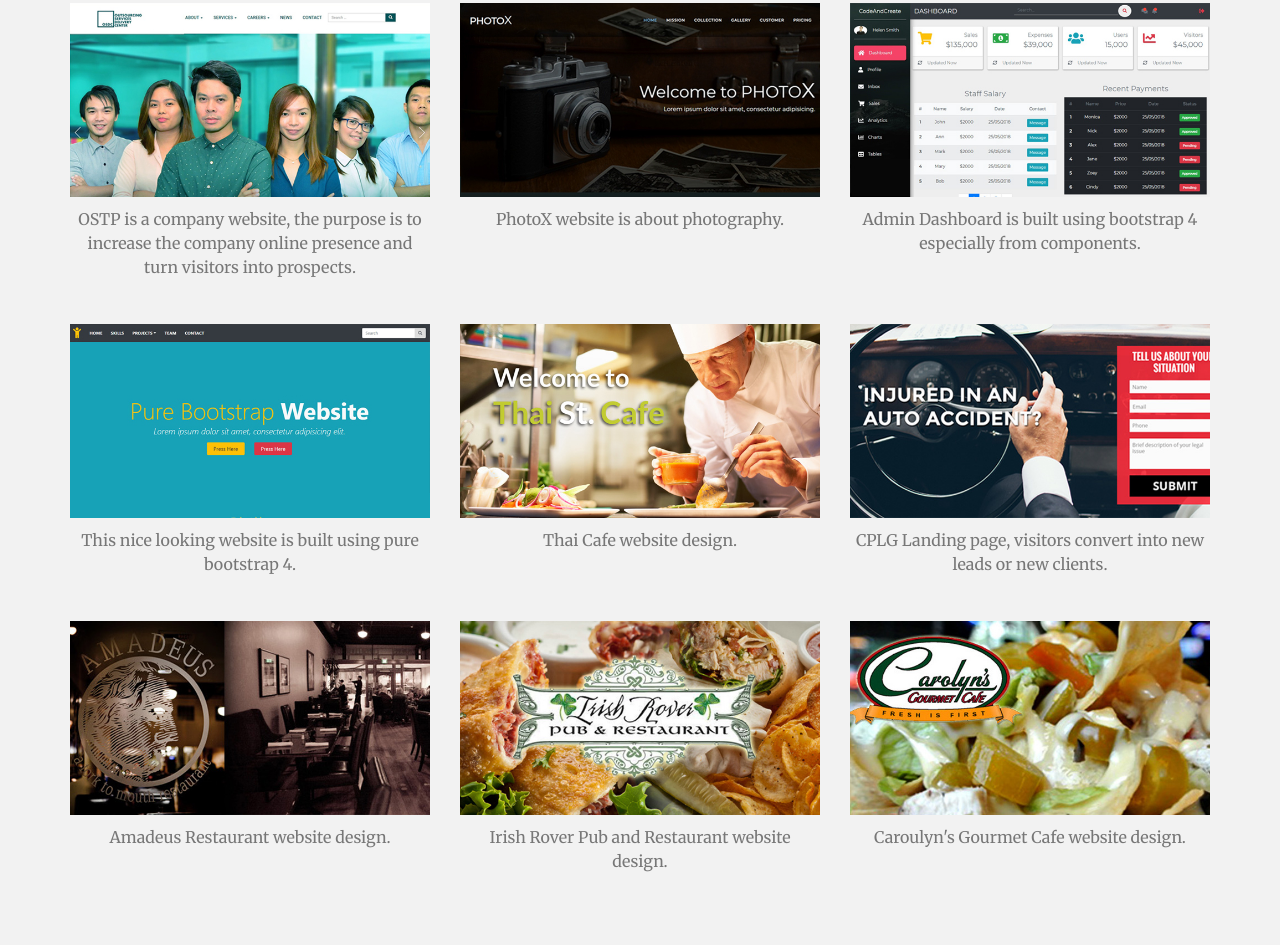
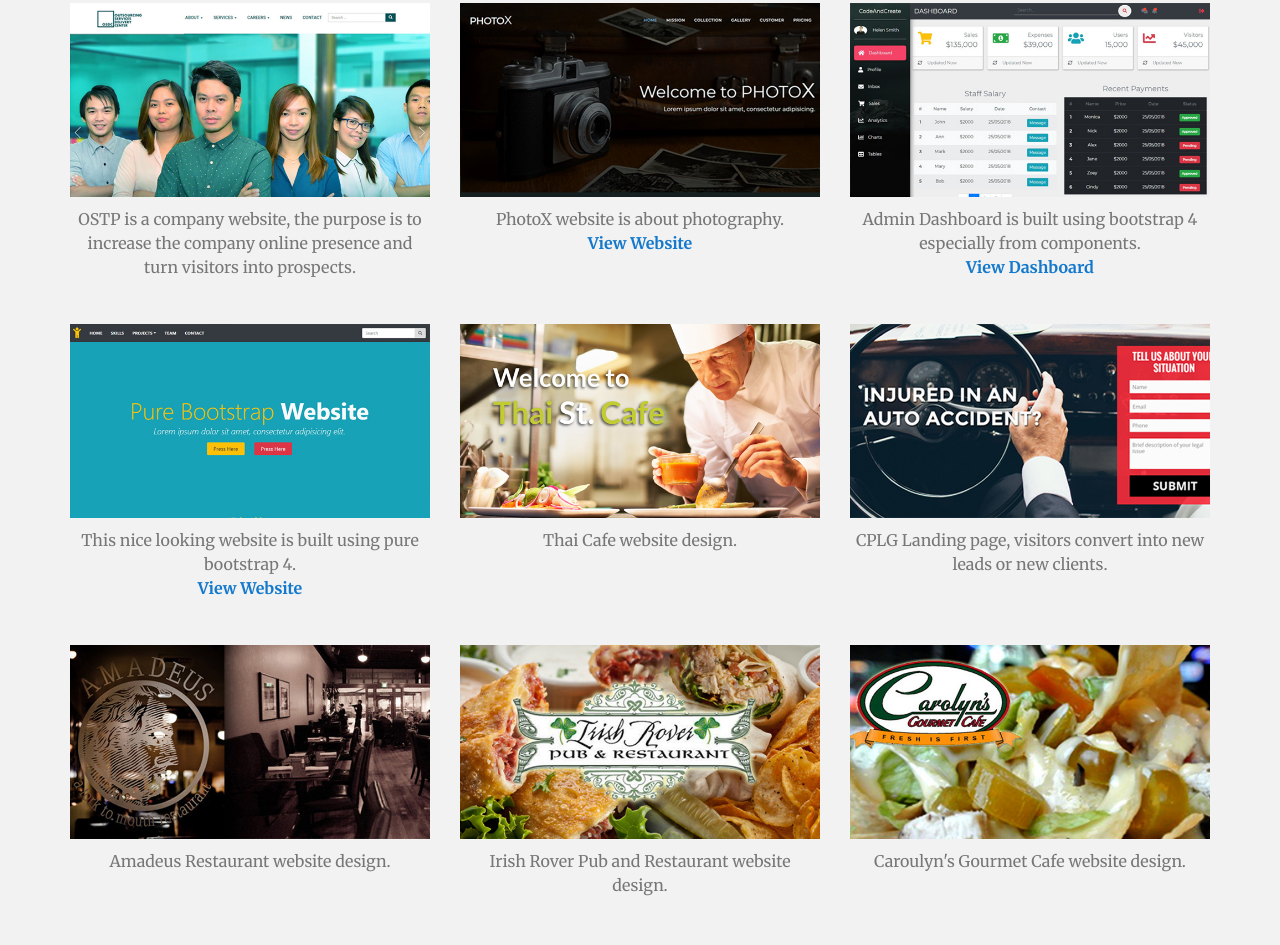
Before and after one commit to creativemelvin/creativemelvin.github.io, a website: page index.html in a window 1280 px wide. Shown: the part 2011-2956 px from the top of the page. Drawn offline with nearby package versions, Linux system fonts and the light colour scheme.

Commit message:
Add new portfolio website links to my portfolios

```diff
--- a/index.html
+++ b/index.html
@@ -178,7 +178,7 @@
                                 </div>
                             </div>
                         </a>
-                        <p class="text-muted portContent">PhotoX website is about photography.</p>
+                        <p class="text-muted portContent">PhotoX website is about photography.<br><strong><a href="https://creativemelvin.github.io/px1/">View Website</a></strong></p>
                     </div>
                 </div>
                 <div class="col-lg-4 col-md-4 col-sm-4">
@@ -196,7 +196,8 @@
                                 </div>
                             </div>
                         </a>
-                        <p class="text-muted portContent">Admin Dashboard is built using bootstrap 4 especially from components.</p>
+                        <p class="text-muted portContent">Admin Dashboard is built using bootstrap 4 especially from components.<br><strong><a href="https://creativemelvin.github.io/admin-dashboard/">View Dashboard</a></strong>
+                        </p>
                     </div>
                 </div>
             </div>
@@ -217,7 +218,7 @@
                                 </div>
                             </div>
                         </a>
-                        <p class="text-muted portContent">This nice looking website is built using pure bootstrap 4.</p>
+                        <p class="text-muted portContent">This nice looking website is built using pure bootstrap 4.<br><strong><a href="https://creativemelvin.github.io/purebootstrap4/">View Website</a></strong></p>
                     </div>
                 </div>
                 <div class="col-lg-4 col-md-4 col-sm-4">
```
